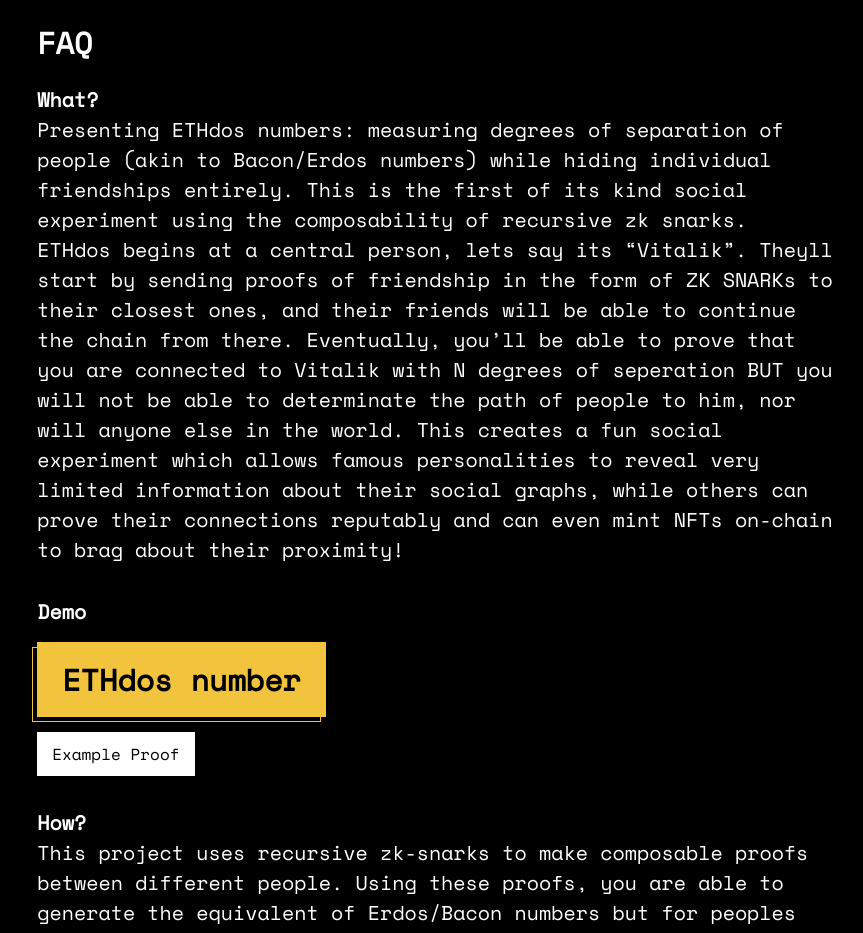
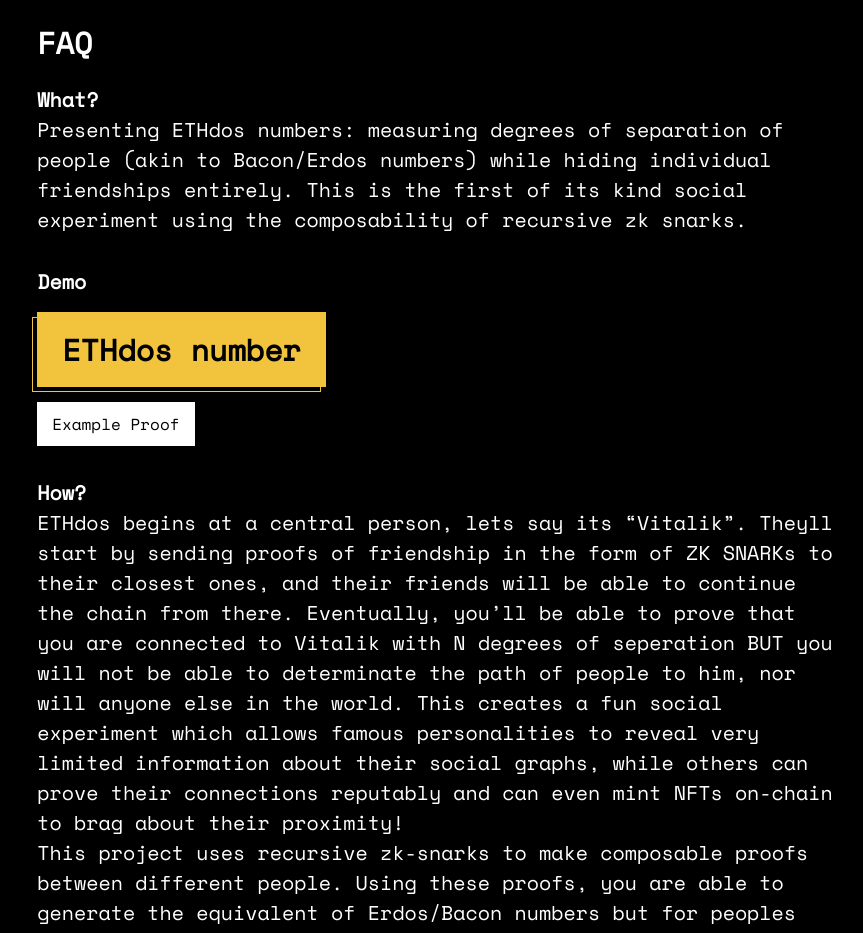
Before and after one commit to ethdos/ethdosnumber, a Next.js app in the folder client/: page / in a window 1280 px wide. Shown: the top 933 px of the page, without its empty margins (205-1068 px from the left). Built offline with nearby package versions, Linux system fonts and the light colour scheme; what @rainbow-me/rainbowkit, wagmi would draw is missing.

Commit message:
move around text

```diff
--- a/client/pages/index.tsx
+++ b/client/pages/index.tsx
@@ -24,9 +24,6 @@
                 <div>
                   Presenting ETHdos numbers: measuring degrees of separation of people (akin to Bacon/Erdos numbers) while hiding individual friendships entirely. This is the first of its kind social experiment using the composability of recursive zk snarks.
                 </div>
-                <div>
-                  ETHdos begins at a central person, lets say its “Vitalik”. Theyll start by sending proofs of friendship in the form of ZK SNARKs to their closest ones, and their friends will be able to continue the chain from there. Eventually, you’ll be able to prove that you are connected to Vitalik with N degrees of seperation BUT you will not be able to determinate the path of people to him, nor will anyone else in the world. This creates a fun social experiment which allows famous personalities to reveal very limited information about their social graphs, while others can prove their connections reputably and can even mint NFTs on-chain to brag about their proximity!
-                </div>
               </div>
 
               <div className="mb-8">
@@ -44,6 +41,9 @@
 
               <div className="mb-8">
                 <strong>How?</strong>
+                <div>
+                  ETHdos begins at a central person, lets say its “Vitalik”. Theyll start by sending proofs of friendship in the form of ZK SNARKs to their closest ones, and their friends will be able to continue the chain from there. Eventually, you’ll be able to prove that you are connected to Vitalik with N degrees of seperation BUT you will not be able to determinate the path of people to him, nor will anyone else in the world. This creates a fun social experiment which allows famous personalities to reveal very limited information about their social graphs, while others can prove their connections reputably and can even mint NFTs on-chain to brag about their proximity!
+                </div>
                 <div>
                 This project uses
                 <a href="https://z.cash/technology/zksnarks/">
```
